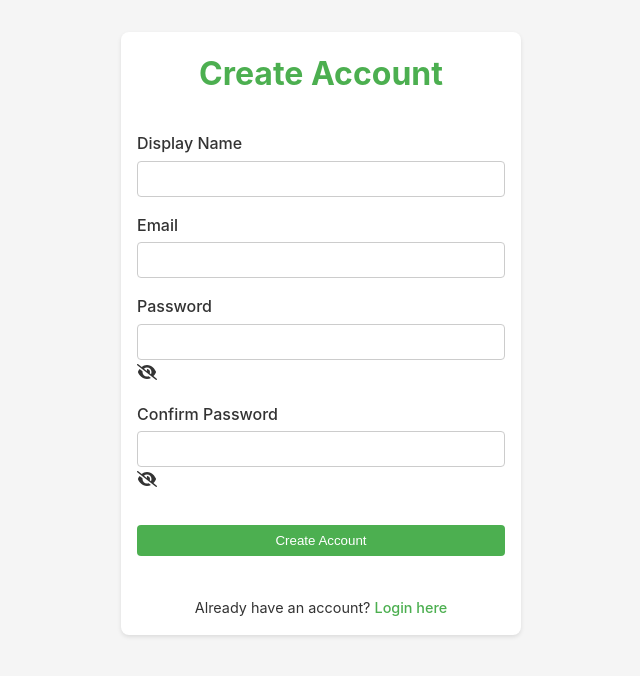
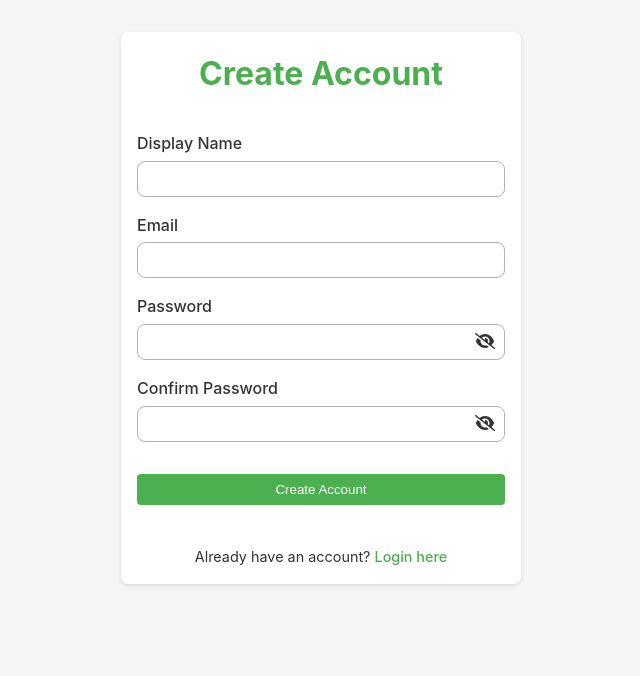
Before and after one commit to Andriamahay11master/BuyRight, a React (Vite) app: page /register in a window 1280 px wide. Shown: the top 676 px of the page, without its empty margins (319-959 px from the left). Built offline with nearby package versions, Linux system fonts and the light colour scheme.

Commit message:
add style toggle password

```diff
--- a/src/styles/pages/_auth.scss
+++ b/src/styles/pages/_auth.scss
@@ -19,6 +19,22 @@
     color: $primary-color;
   }
 
+  input[type="email"],
+  input[type="text"],
+  input[type="password"] {
+    width: 100%;
+    padding: $spacing-sm;
+    border: 1px solid lighten($text-color, 50%);
+    border-radius: $border-radius-md;
+    font-size: 1rem;
+    transition: $transition-fast;
+
+    &:focus {
+      outline: none;
+      border-color: $primary-color;
+      box-shadow: 0 0 0 2px rgba($primary-color, 0.2);
+    }
+  }
   .login-form,
   .register-form {
     @include flex-column;
@@ -26,6 +42,24 @@
 
     .form-group {
       margin-bottom: 0;
+      &.form-group-password {
+        position: relative;
+
+        .password-toggle {
+          position: absolute;
+          right: 10px;
+          bottom: 5px;
+          cursor: pointer;
+          color: $text-color;
+          transition: $transition-fast;
+          &:hover {
+            color: $primary-color;
+          }
+        }
+        input[type="password"] {
+          padding-right: 30px;
+        }
+      }
     }
 
     button {
```
